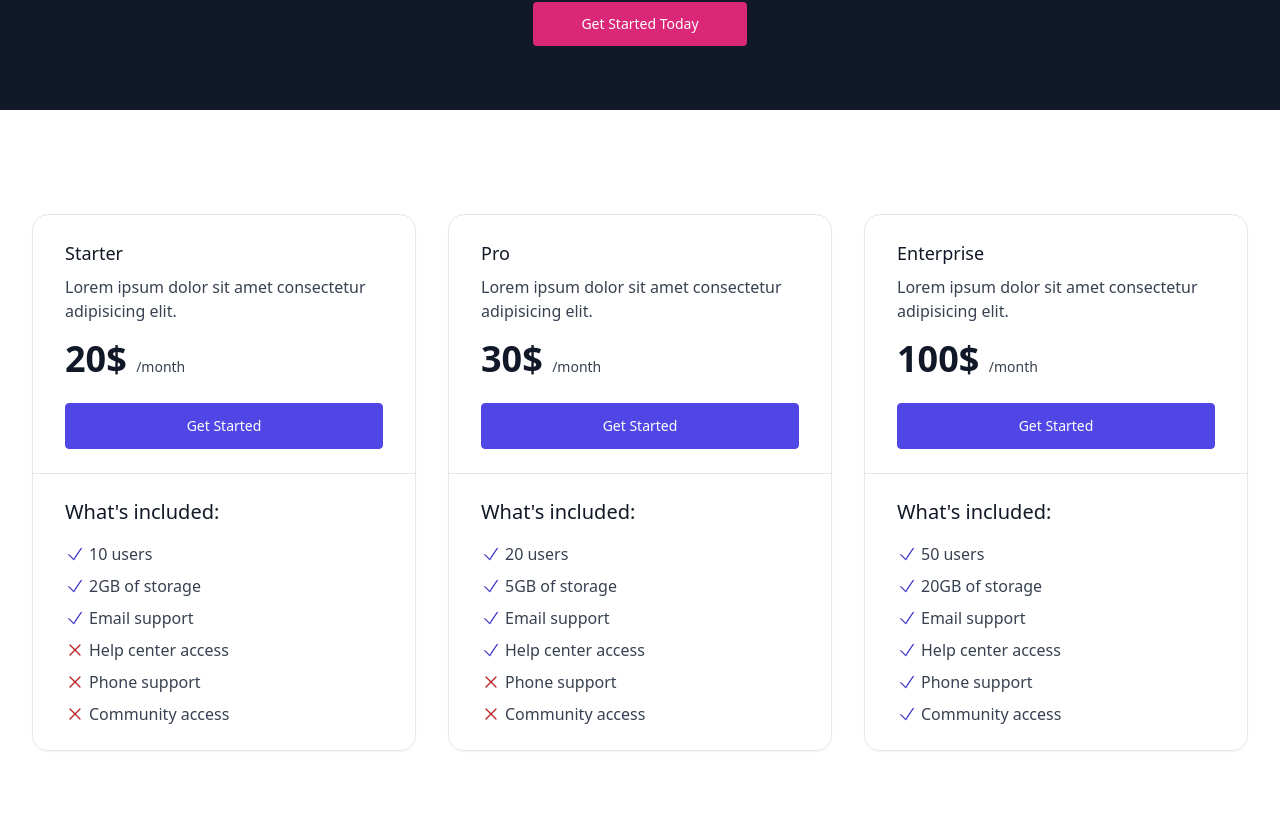
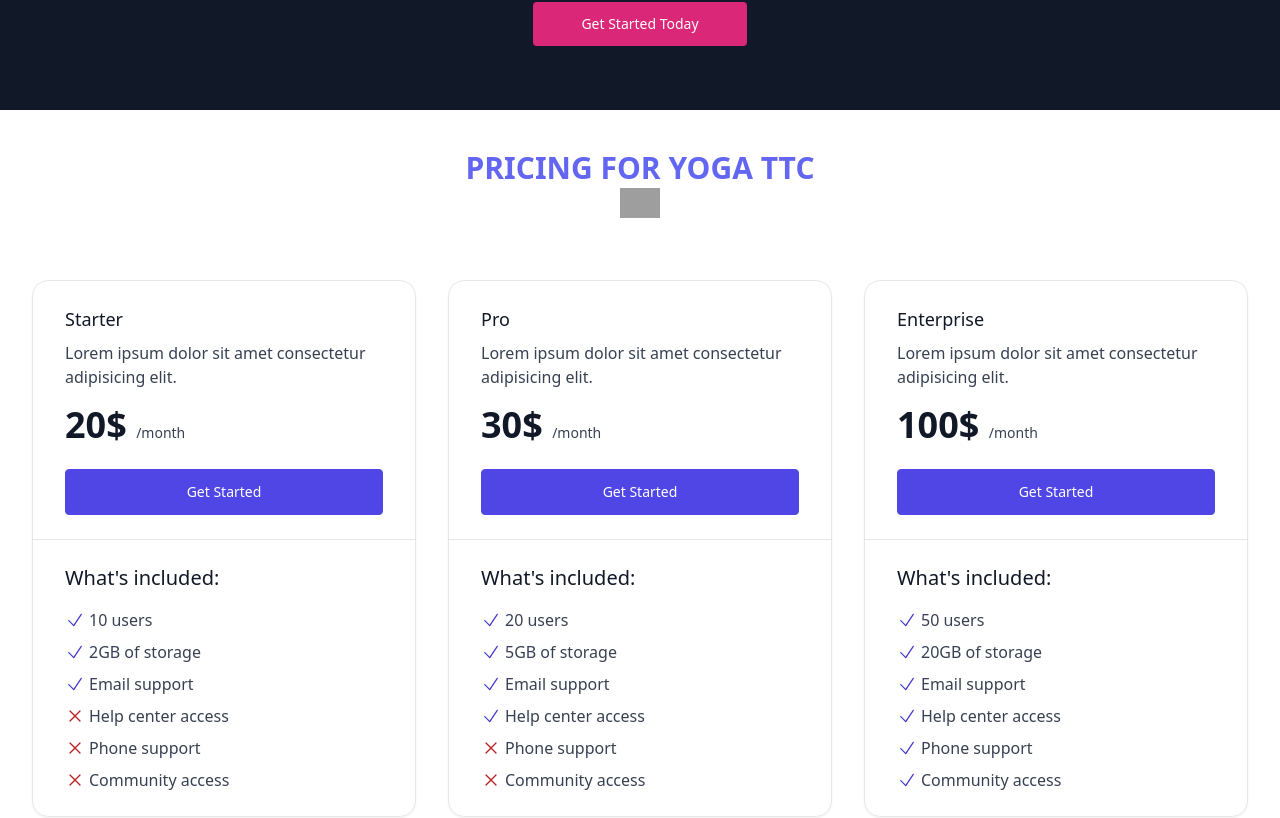
Before and after one commit to GUNGODD/mahakaal-yogpeeth-fed, a React (Vite) app: page / in a window 1280 px wide. Shown: the part 6422-7240 px from the top of the page. Built offline with nearby package versions, Linux system fonts and the light colour scheme; grey boxes are pictures that could not be loaded.

Commit message:
changes in pricing section and features section

```diff
--- a/src/Final.jsx
+++ b/src/Final.jsx
@@ -22,6 +22,7 @@ import ImgScroll from "./Pages/Parts/ImgScroll";
 import Form from "./Design/Form";
 import InfScroll from "./Pages/Parts/InfScroll";
 import Pricing from "./MainComponents/Pricing";
+import LogoHeading from "./Pages/LogoHeading";
 // import ImgScroll from "./Pages/Parts/ImgScroll"
 
 
@@ -53,7 +54,7 @@ const Final = () => (
 
 
     <Features />
-
+    <LogoHeading heading={"PRICING FOR YOGA TTC"}/>
     <Pricing/>
 
     <FAQ />
--- a/src/MainComponents/Pricing.jsx
+++ b/src/MainComponents/Pricing.jsx
@@ -2,7 +2,7 @@ import React from 'react'
 
 const Pricing = () => {
   return (
-    <div className='flex justify-center item-center mt-10 mb-10'>
+    <div className='flex justify-center item-center'>
         <div className="max-w-screen-xl px-4 py-8 sm:px-6 sm:py-12 lg:px-8 lg:py-16">
   <div className="grid grid-cols-1 gap-4 sm:grid-cols-2 sm:items-stretch md:grid-cols-3 md:gap-8">
     <div className="divide-y divide-gray-200 rounded-2xl border border-gray-200 shadow-sm">
--- a/src/Pages/Parts/Features.jsx
+++ b/src/Pages/Parts/Features.jsx
@@ -9,7 +9,7 @@ const features = [
 
   export default function Features() {
     return (
-      <>
+      <div className="mb-10">
      <section class="bg-gray-900 text-white">
   <div class="mx-auto max-w-screen-xl px-4 py-8 sm:px-6 sm:py-12 lg:px-8 lg:py-16">
     <div class="mx-auto max-w-lg text-center">
@@ -311,6 +311,6 @@ const features = [
     </div>
   </div>
 </section>
-      </>
+      </div>
     );
   }
```
